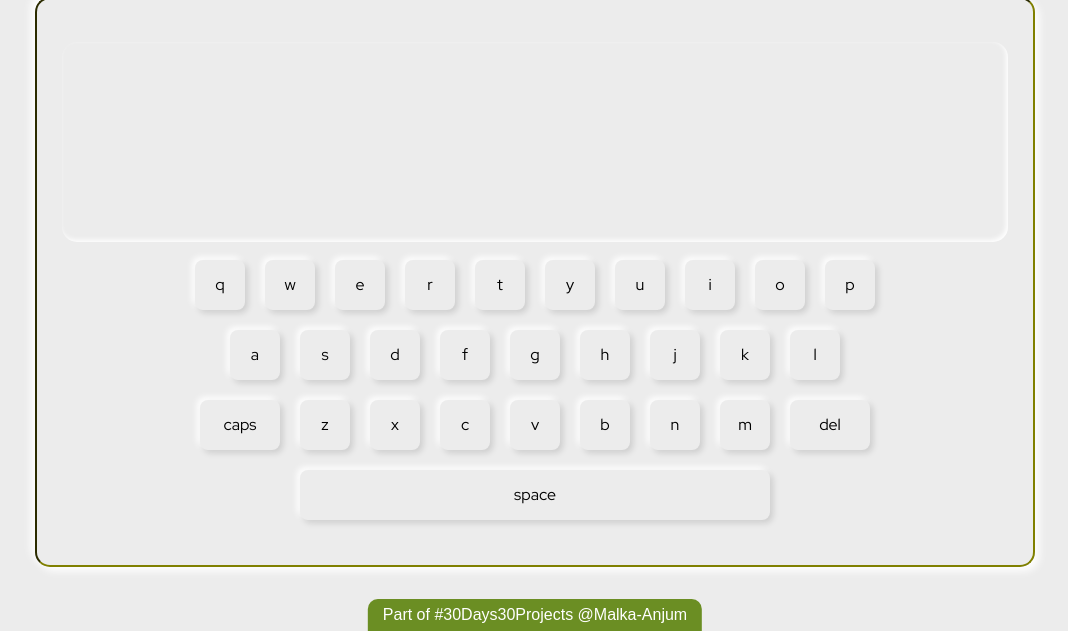
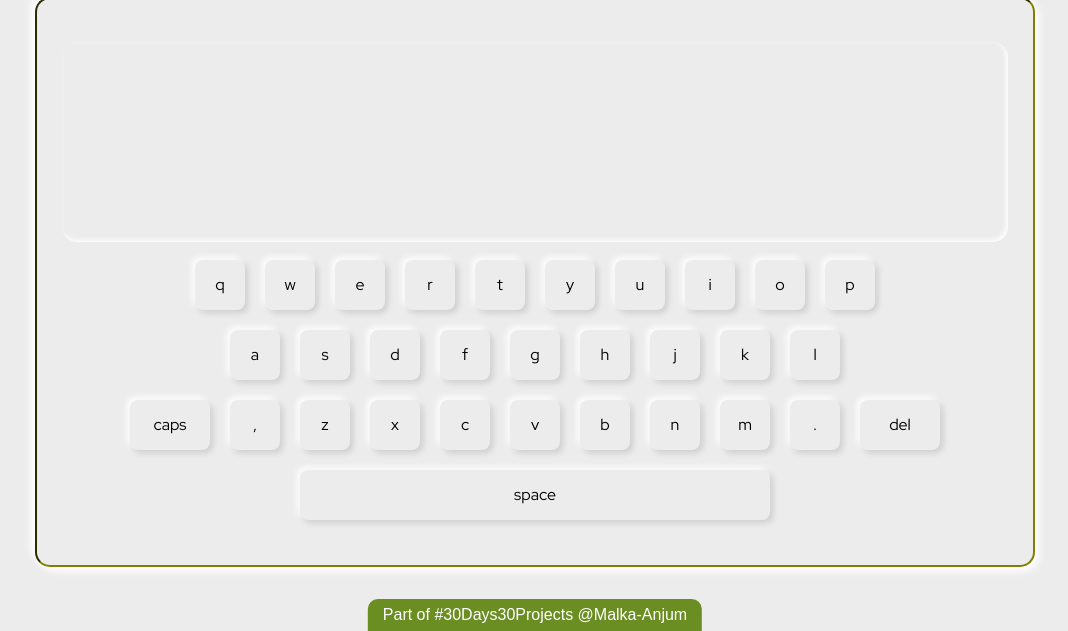
Before and after one commit to MALKA-ANJUM/JS_Virtual_Keyboard, a plain HTML site: page index.html in a window 1280 px wide. Shown: the part 169-800 px from the top of the page, without its empty margins (105-1173 px from the left). Drawn offline with Linux system fonts and the light colour scheme.

Commit message:
edited html

```diff
--- a/index.html
+++ b/index.html
@@ -42,6 +42,7 @@
 
             <div class="row">
                 <span class="caps">caps</span>
+                <span data-key=",">,</span>
                 <span data-key="z">z</span>
                 <span data-key="x">x</span>
                 <span data-key="c">c</span>
@@ -49,6 +50,7 @@
                 <span data-key="b">b</span>
                 <span data-key="n">n</span>
                 <span data-key="m">m</span>
+                <span data-key=".">.</span>
                 <span class="backspace">del</span>
             </div>
 
```
